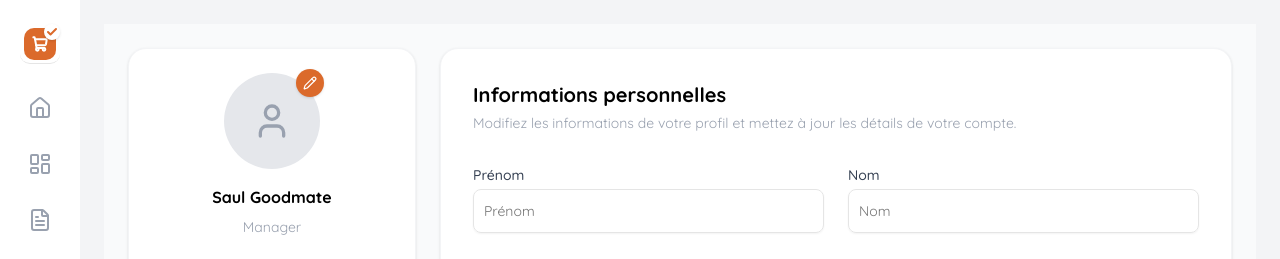
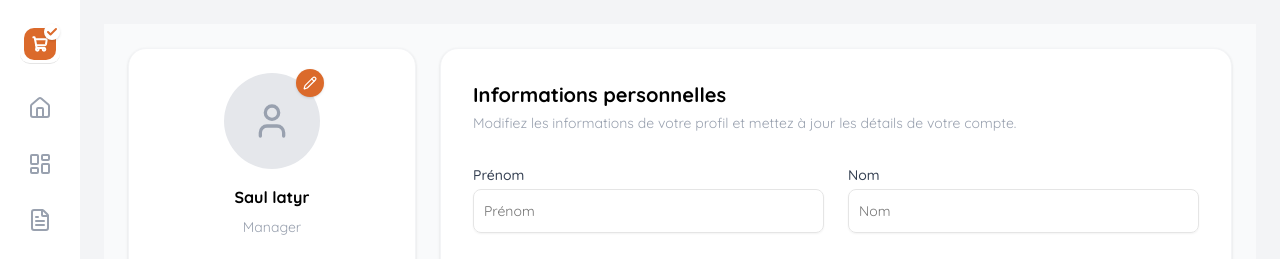
Before and after one commit to latyr0503/POS_restaurant, a React (Vite) app: page /dashboard/settings in a window 1280 px wide. Shown: the top 259 px of the page. Built offline with nearby package versions, Linux system fonts and the light colour scheme.

Commit message:
j'ai moodifier

```diff
--- a/src/pages/Dashbaord/parametres.tsx
+++ b/src/pages/Dashbaord/parametres.tsx
@@ -113,7 +113,7 @@ export default function Parametres() {
             </DialogContent>
           </Dialog>
 
-          <p className="mt-2 font-bold text-black">Saul Goodmate</p>
+          <p className="mt-2 font-bold text-black">Saul latyr</p>
           <p className="text-sm text-gray-400">Manager</p>
         </div>
 
```
